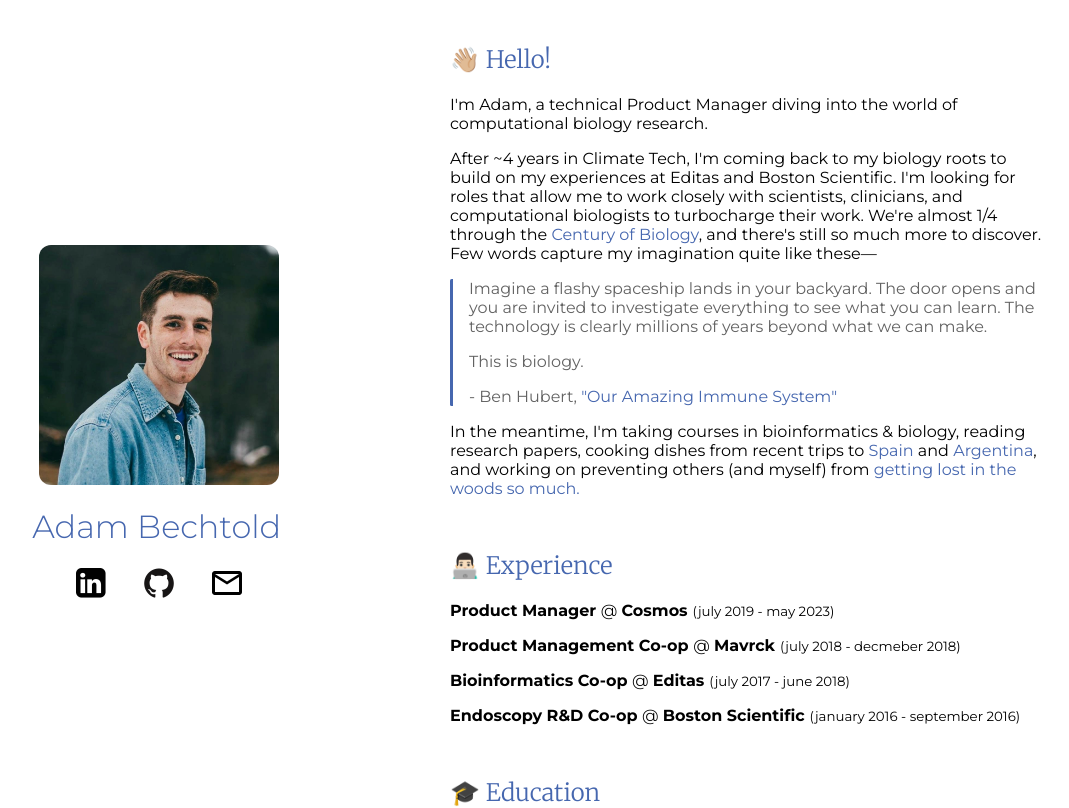
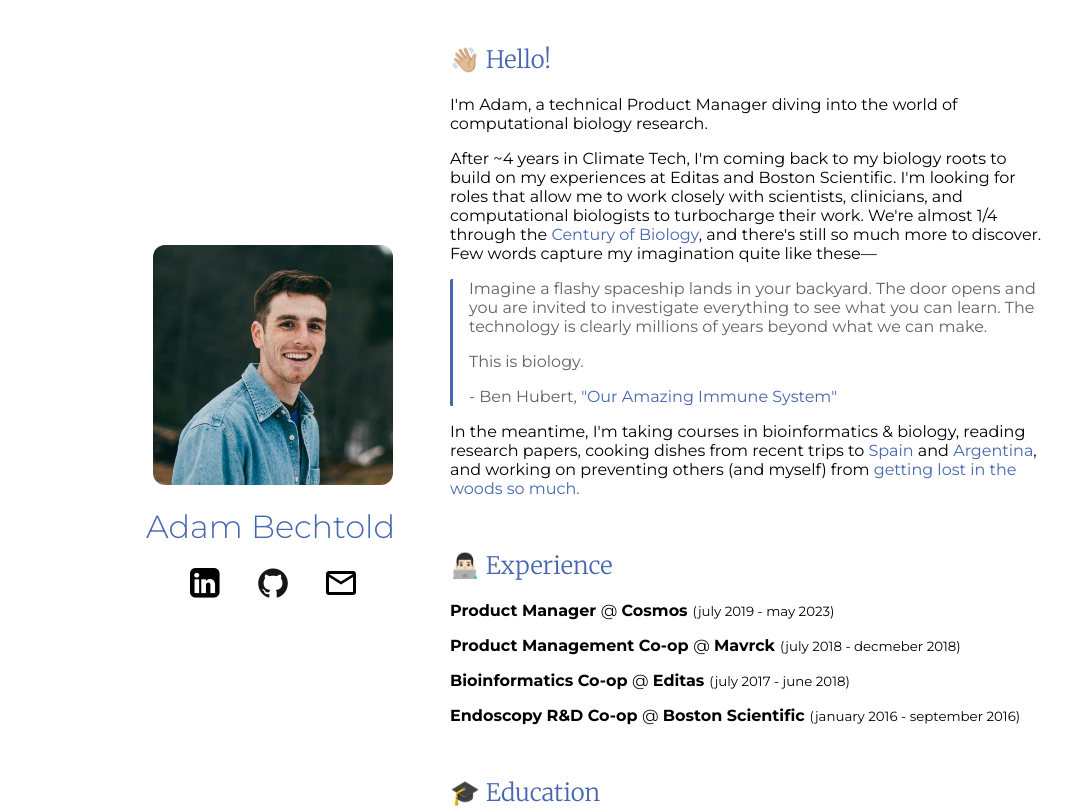
Before and after one commit to adambechtold/personal-website, a Next.js app: page / in a window 1280 px wide. Shown: the top 808 px of the page, without its empty margins (19-1088 px from the left). Built offline with nearby package versions, Linux system fonts and the light colour scheme.

Commit message:
so the profile picture is in the right position for short, wide screens

```diff
--- a/app/page.module.css
+++ b/app/page.module.css
@@ -33,6 +33,13 @@
   flex-direction: column;
   justify-content: flex-start;
   align-items: flex-start;
+}
+
+/* short, wide screens */
+@media (max-height: 990px) and (min-width: 1100px) {
+  .profileContainer {
+    left: calc(50vw - 475px);
+  }
 }
 
 /* for narrow displays */
```
